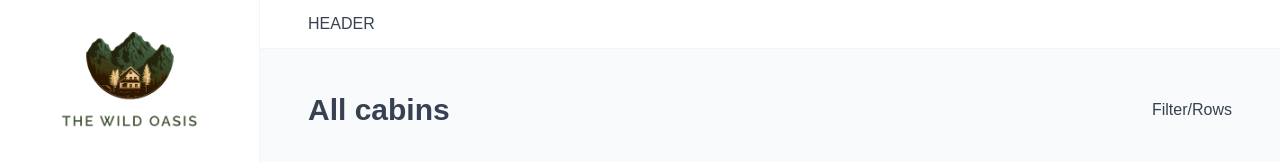
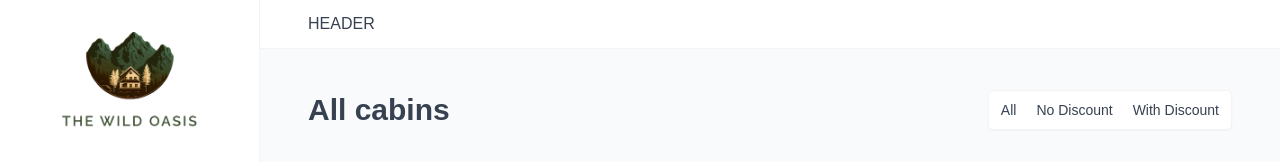
Before and after one commit to kunwarabhi7/hotel, a React (Vite) app: page /cabins in a window 1280 px wide. Shown: the top 162 px of the page. Built offline with nearby package versions, Linux system fonts and the light colour scheme; no server answers; the database is empty.

Commit message:
added discount sort button

```diff
--- a/src/features/cabins/CabinTable.jsx
+++ b/src/features/cabins/CabinTable.jsx
@@ -5,6 +5,7 @@ import styled from "styled-components";
 import { useCabins } from "./useCabins.js";
 import Table from "../../ui/Table.jsx";
 import Menus from "../../ui/Menus.jsx";
+import { useSearchParams } from "react-router-dom";
 const TableHeader = styled.header`
   display: grid;
   grid-template-columns: 0.6fr 1.8fr 2.2fr 1fr 1fr 1fr;
@@ -22,6 +23,16 @@ const TableHeader = styled.header`
 
 const CabinTable = () => {
   const { isLoading, cabins, error } = useCabins();
+  const [searchParams] = useSearchParams();
+  const fitlerValue = searchParams.get("discount") || "all";
+  let filteredCabin;
+
+  if (fitlerValue === "all") filteredCabin = cabins;
+  if (fitlerValue === "no-discount")
+    filteredCabin = cabins.filter((cabin) => cabin.discount === 0);
+  if (fitlerValue === "with-discount")
+    filteredCabin = cabins.filter((cabin) => cabin.discount > 0);
+
   if (isLoading) return <Spinner />;
   return (
     <Menus>
@@ -35,7 +46,7 @@ const CabinTable = () => {
           <div></div>
         </Table.Header>
         <Table.Body
-          data={cabins}
+          data={filteredCabin}
           render={(cabin) => <CabinRow key={cabin.id} cabin={cabin} />}
         />
       </Table>
--- a/src/features/cabins/CabinTableOperations.jsx
+++ b/src/features/cabins/CabinTableOperations.jsx
@@ -1,38 +1,11 @@
-import SortBy from 'ui/SortBy';
-import Filter from 'ui/Filter';
-import TableOperations from 'ui/TableOperations';
-
-function CabinTableOperations() {
+import TableOperations from "../../ui/TableOperations";
+import Filter from "../../ui/Filter";
+const CabinTableOperations = () => {
   return (
     <TableOperations>
-      {/* We could do these two as compound components as well, but let's keep it simple, and let's also explore different ways of achieving the same thing */}
-      <Filter
-        filterField='discount'
-        options={[
-          { value: 'all', label: 'All' },
-          { value: 'no-discount', label: 'No discount' },
-          { value: 'with-discount', label: 'With discount' },
-        ]}
-      />
-
-      <SortBy
-        options={[
-          { value: 'name-asc', label: 'Sort by name (A-Z)' },
-          { value: 'name-desc', label: 'Sort by name (Z-A)' },
-          { value: 'regularPrice-asc', label: 'Sort by price (low first)' },
-          {
-            value: 'regularPrice-desc',
-            label: 'Sort by price (high first)',
-          },
-          { value: 'maxCapacity-asc', label: 'Sort by capacity (low first)' },
-          {
-            value: 'maxCapacity-desc',
-            label: 'Sort by capacity (high first)',
-          },
-        ]}
-      />
+      <Filter />
     </TableOperations>
   );
-}
+};
 
 export default CabinTableOperations;
--- a/src/pages/Cabins.jsx
+++ b/src/pages/Cabins.jsx
@@ -1,5 +1,6 @@
 import AddCabin from "../features/cabins/AddCabin";
 import CabinTable from "../features/cabins/CabinTable";
+import CabinTableOperations from "../features/cabins/CabinTableOperations";
 import Heading from "../ui/Heading";
 import Row from "../ui/Row";
 function Cabins() {
@@ -7,7 +8,7 @@ function Cabins() {
     <>
       <Row type="horizontal">
         <Heading as="h1">All cabins</Heading>
-        <p>Filter/Rows</p>
+        <CabinTableOperations />
       </Row>
       <Row>
         <CabinTable />
--- a/src/ui/Filter.jsx
+++ b/src/ui/Filter.jsx
@@ -1,3 +1,4 @@
+import { useSearchParams } from "react-router-dom";
 import styled, { css } from "styled-components";
 
 const StyledFilter = styled.div`
@@ -33,3 +34,24 @@ const FilterButton = styled.button`
     color: var(--color-brand-50);
   }
 `;
+
+const Filter = () => {
+  const [searchParams, setSearchParams] = useSearchParams();
+  function handleClick(value) {
+    searchParams.set("discount", value);
+    setSearchParams(searchParams);
+  }
+  return (
+    <StyledFilter>
+      <FilterButton onClick={() => handleClick("all")}>All</FilterButton>
+      <FilterButton onClick={() => handleClick("no-discount")}>
+        No Discount
+      </FilterButton>
+      <FilterButton onClick={() => handleClick("with-discount")}>
+        With Discount
+      </FilterButton>
+    </StyledFilter>
+  );
+};
+
+export default Filter;
```
